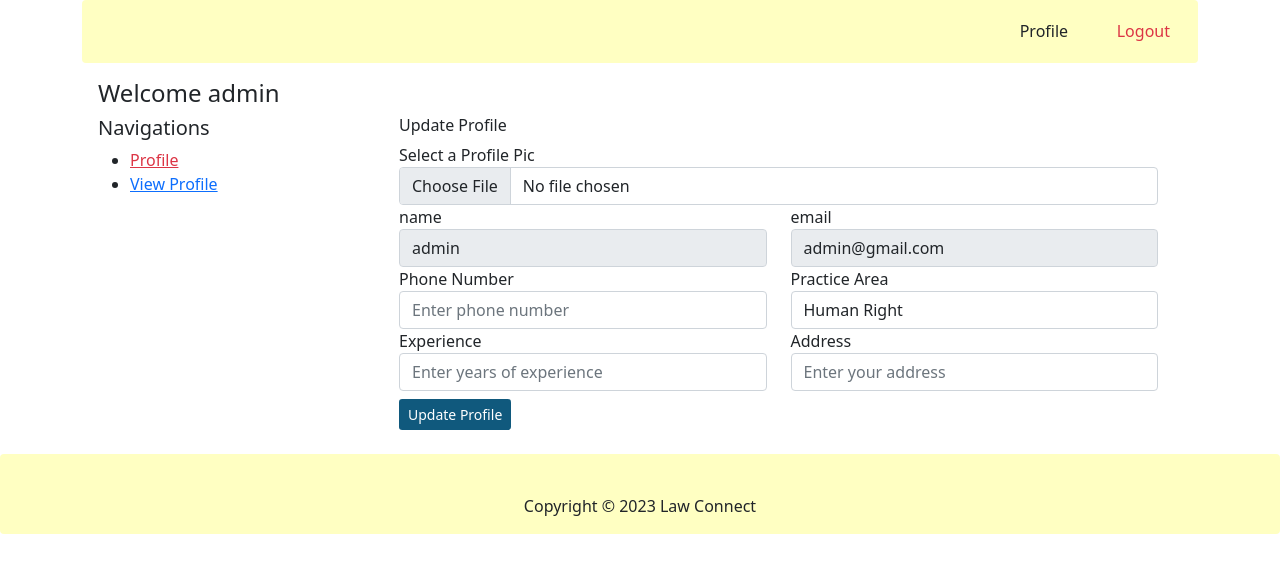
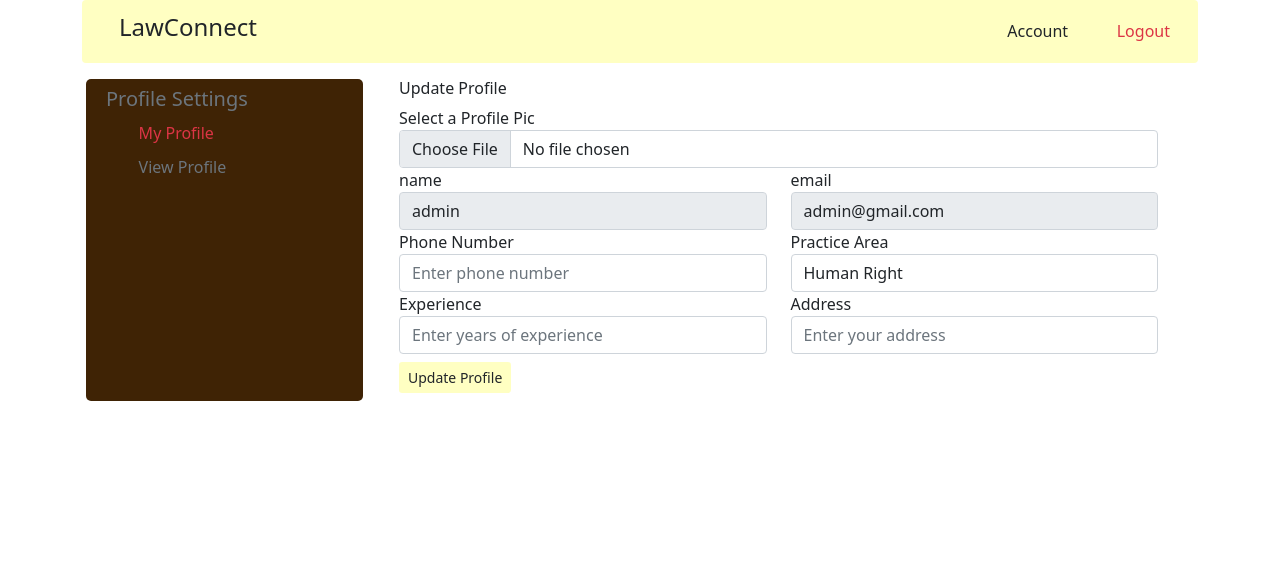
Before and after one commit to Saneeitas/lawConnect, a PHP site: page /my-profile.php in a window 1280 px wide. Shown: the top 573 px of the page. Run offline with PHP 8.4, Linux system fonts and the light colour scheme; a user stored in the database is signed in; data comes from the database, SQL or seed files in the repository; some libraries are stand-ins or nearby versions; some web fonts are replaced.

Commit message:
final commit

```diff
--- a/my-profile.php
+++ b/my-profile.php
@@ -2,9 +2,9 @@
 session_start();
 
 //check if user is not logged in
-// if (!isset($_SESSION["user"])) {
-//     header("location: login.php");
-// }
+ if (!isset($_SESSION["user"])) {
+     header("location: login.php");
+}
 //check if logged in as user
 // if ($_SESSION["user"]["role"] == "user") {
 //     header("location: index.php");
@@ -33,25 +33,23 @@ require "inc/header.php"; ?>
 
     <div class="container p-3">
         <div class="row">
-            <div class="col-12">
-                <div class="row">
-                    <div class="col-6">
-                        <h4>Welcome <?php echo $_SESSION["user"]["name"]; ?></h4>
-                    </div>
-                </div>
-            </div>
+        <div class="col-3" style="background-color:#3F2305; border-radius:5px;">
+    <h5 class="text-muted my-2 mx-2">Profile Settings</h5>
+    <ul style="list-style-type: none; padding-left: 0; margin-top: 10px;">
+        <li style="margin-bottom: 10px;">
+            <a href="my-profile.php" class="text-danger mx-4" style="text-decoration: none;">
+                <i class="fas fa-user-circle"></i> My Profile
+            </a>
+        </li>
+        <li style="margin-bottom: 10px;">
+            <a href="view-profile.php" style="text-decoration: none;" class=" text-muted mx-4">
+                <i class="fas fa-eye"></i> View Profile
+            </a>
+        </li>
+    </ul>
+</div>
 
-                <div class="col-3">
-                    <h5>Navigations</h5>
-                    <ul>
-                        <li>
-                            <a href="my-profile.php" class="text-danger" >Profile</a>
-                        </li>
-                        <li>
-                        <a href="view-profile.php">View Profile</a>
-                    </li>
-                    </ul>
-                </div>
+
 
             <div class="col-9">
                 <div class="container">
@@ -74,7 +72,7 @@ require "inc/header.php"; ?>
                     <form action="" method="post" enctype="multipart/form-data">
                         <div class="form-group">
                             <label for="">Select  a Profile Pic</label>
-                            <input type="file" name="thumbnail" id="" class="form-control">
+                            <input type="file" name="thumbnail" id="" class="form-control" required>
                         </div>
                         <div class="row">
                         <div class="col-6">
@@ -94,7 +92,7 @@ require "inc/header.php"; ?>
                             <div class="col-6">
                                 <div class="form-group">
                                     <label for="">Phone Number</label>
-                                    <input type="text" name="phone" placeholder="Enter phone number" class="form-control" id="">
+                                    <input type="text" name="phone" placeholder="Enter phone number" class="form-control" id="" required>
                                 </div>
                             </div>
                             <div class="col-6">
@@ -120,19 +118,19 @@ require "inc/header.php"; ?>
                         <div class="col-6">
                         <div class="form-group">
                             <label for="">Experience</label>
-                            <input type="text" name="experience" placeholder="Enter years of experience"  class="form-control" id="" >
+                            <input type="text" name="experience" placeholder="Enter years of experience"  class="form-control" id="" required >
                         </div>
                         </div>
                         <div class="col-6">
                         <div class="form-group">
                             <label for="">Address</label>
-                            <input type="text" name="location" placeholder="Enter your address" class="form-control" id="" >
+                            <input type="text" name="location" placeholder="Enter your address" class="form-control" id="" required>
                         </div>
                         </div>
                         </div>
 
                         <div class="form-group">
-                            <button type="submit" name="update_profile" style="background-color:#10597d;" class="btn btn-sm text-white my-2">
+                            <button type="submit" name="update_profile" style="background-color:#ffffc2;" class="btn btn-sm text-dark my-2">
                                 Update Profile</button>
                         </div>
                 </div>
@@ -142,9 +140,7 @@ require "inc/header.php"; ?>
     </div>
 </div>
 
-<?php
-//footer content
-require './pages/footer-home.php'; ?>
+
 
 </div>
 
--- a/pages/header-home.php
+++ b/pages/header-home.php
@@ -1,13 +1,13 @@
 <nav class="navbar rounded navbar-light " style="background-color:#ffffc2">
     <div class=" container-fluid">
         <a class="navbar-brand text-dark" href="index.php">
-            <h4> <i class="fas fa-bars"></i> <!-- BeeBlogs --></h4>
+            <h4> <i class="fas fa-bars"></i> LawConnect</h4>
         </a>
         <div class="d-flex">
             <?php
         if(isset($_SESSION["user"])){
           ?>
-            <a href="my-profile.php" class="nav-link text-dark">Profile </a><span></span>
+            <a href="my-profile.php" class="nav-link text-dark"><i class="fas fa-user-circle"></i> Account </a><span></span>
             <a href="logout.php" class="nav-link text-danger">
                 <i class="fas fa-sign-out-alt"></i> Logout</a>
             <?php
```
Also changed, not shown: edit-profile.php (+19 -25 lines), edit-user.php (+23 -42 lines), view-profile.php (+17 -25 lines).
